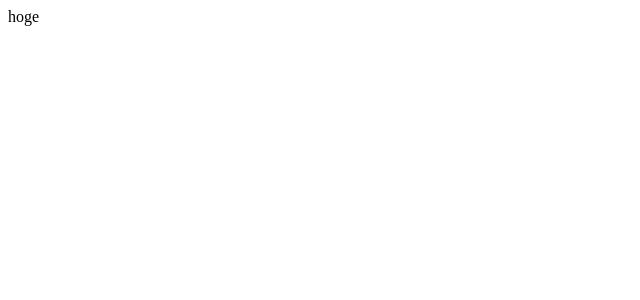
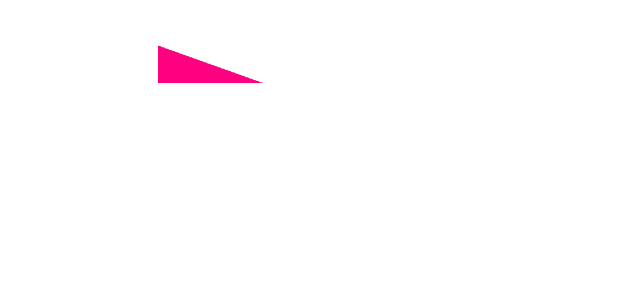
Before and after one commit to tsukiyama-3/webgl-traning, a Nuxt app: page / in a window 1280 px wide. Shown: the top 300 px of the page, without its empty margins (0-640 px from the left). Built offline with nearby package versions, Linux system fonts and the light colour scheme.

Commit message:
add triangels

```diff
--- a/pages/index.vue
+++ b/pages/index.vue
@@ -1,5 +1,106 @@
+<script setup lang="ts">
+const canvas = ref<HTMLCanvasElement | null>(null);
+const gl: Ref<WebGLRenderingContext | null> = ref(null);
 
+const vshaderSource = `
+attribute vec4 a_position;
+void main() {
+  gl_Position = a_position;
+}
+`;
+
+const fshaderSource = `
+precision mediump float;
+void main() {
+  gl_FragColor = vec4(1, 0, 0.5, 1);
+}
+`;
+
+const createShader = (
+  gl: WebGLRenderingContext,
+  type: number,
+  source: string
+) => {
+  const shader = gl.createShader(type);
+  if (shader) {
+    gl.shaderSource(shader, source);
+    gl.compileShader(shader);
+    const success = gl.getShaderParameter(shader, gl.COMPILE_STATUS);
+    if (success) {
+      return shader;
+    }
+    console.log(gl.getShaderInfoLog(shader));
+    gl.deleteShader(shader);
+  }
+};
+
+const createProgram = (
+  gl: WebGLRenderingContext,
+  vertexShader: WebGLShader,
+  fragmentShader: WebGLShader
+) => {
+  const program = gl.createProgram();
+  if (program) {
+    gl.attachShader(program, vertexShader);
+    gl.attachShader(program, fragmentShader);
+    gl.linkProgram(program);
+    const success = gl.getProgramParameter(program, gl.LINK_STATUS);
+    if (success) {
+      return program;
+    }
+    console.log(gl.getProgramInfoLog(program));
+    gl.deleteProgram(program);
+  }
+};
+
+onMounted(() => {
+  canvas.value = document.querySelector("canvas");
+  gl.value = canvas.value?.getContext("webgl") ?? null;
+
+  const vshader = createShader(
+    gl.value!,
+    gl.value!.VERTEX_SHADER,
+    vshaderSource
+  );
+  const fshader = createShader(
+    gl.value!,
+    gl.value!.FRAGMENT_SHADER,
+    fshaderSource
+  );
+  const program = createProgram(gl.value!, vshader!, fshader!);
+  const positionAttributeLocation = gl.value!.getAttribLocation(
+    program!,
+    "a_position"
+  );
+  const positionBuffer = gl.value?.createBuffer();
+  gl.value?.bindBuffer(gl.value.ARRAY_BUFFER, positionBuffer!);
+  const position = [0, 0, 0, 0.5, 0.7, 0];
+  gl.value?.bufferData(
+    gl.value.ARRAY_BUFFER,
+    new Float32Array(position),
+    gl.value.STATIC_DRAW
+  );
+  // webglUtils.resizeCanvasToDisplaySize(gl.value?.canvas)
+  gl.value?.viewport(0, 0, gl.value.canvas.width, gl.value.canvas.height);
+  gl.value?.clearColor(0, 0, 0, 0)
+  gl.value?.clear(gl.value.COLOR_BUFFER_BIT)
+  gl.value?.useProgram(program!)
+  gl.value?.enableVertexAttribArray(positionAttributeLocation)
+  gl.value?.bindBuffer(gl.value.ARRAY_BUFFER, positionBuffer!)
+  const size = 2
+  const type = gl.value?.FLOAT
+  const normalize = false
+  const stride = 0
+  const offset = 0
+  gl.value?.vertexAttribPointer(positionAttributeLocation, size, type!, normalize, stride, offset)
+  const primitiveType = gl.value?.TRIANGLES
+  const count = 3
+  gl.value?.drawArrays(primitiveType!, offset, count)
+});
+</script>
 
 <template>
-  <div>hoge</div>
+  <div>
+    <canvas></canvas>
+  </div>
 </template>
```
